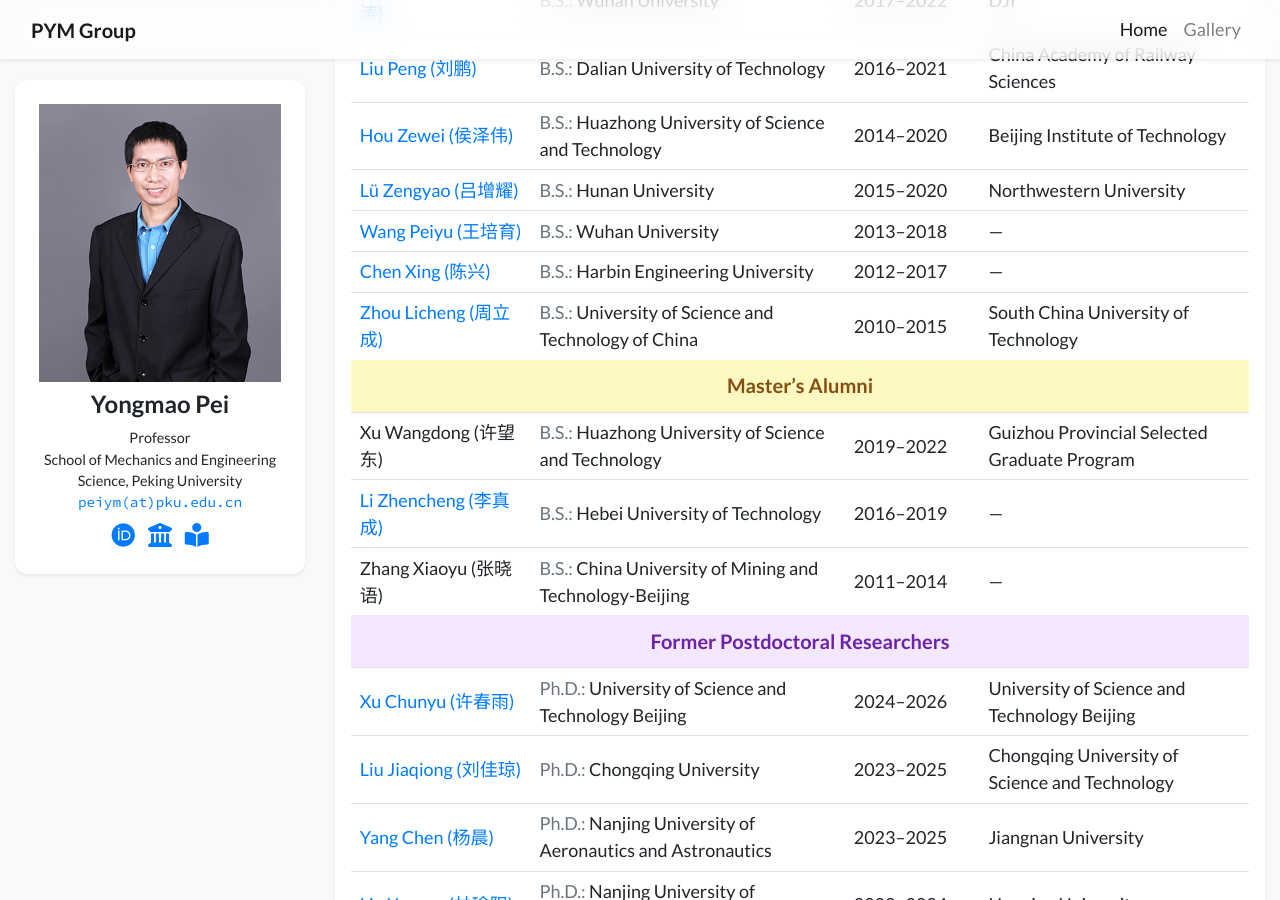
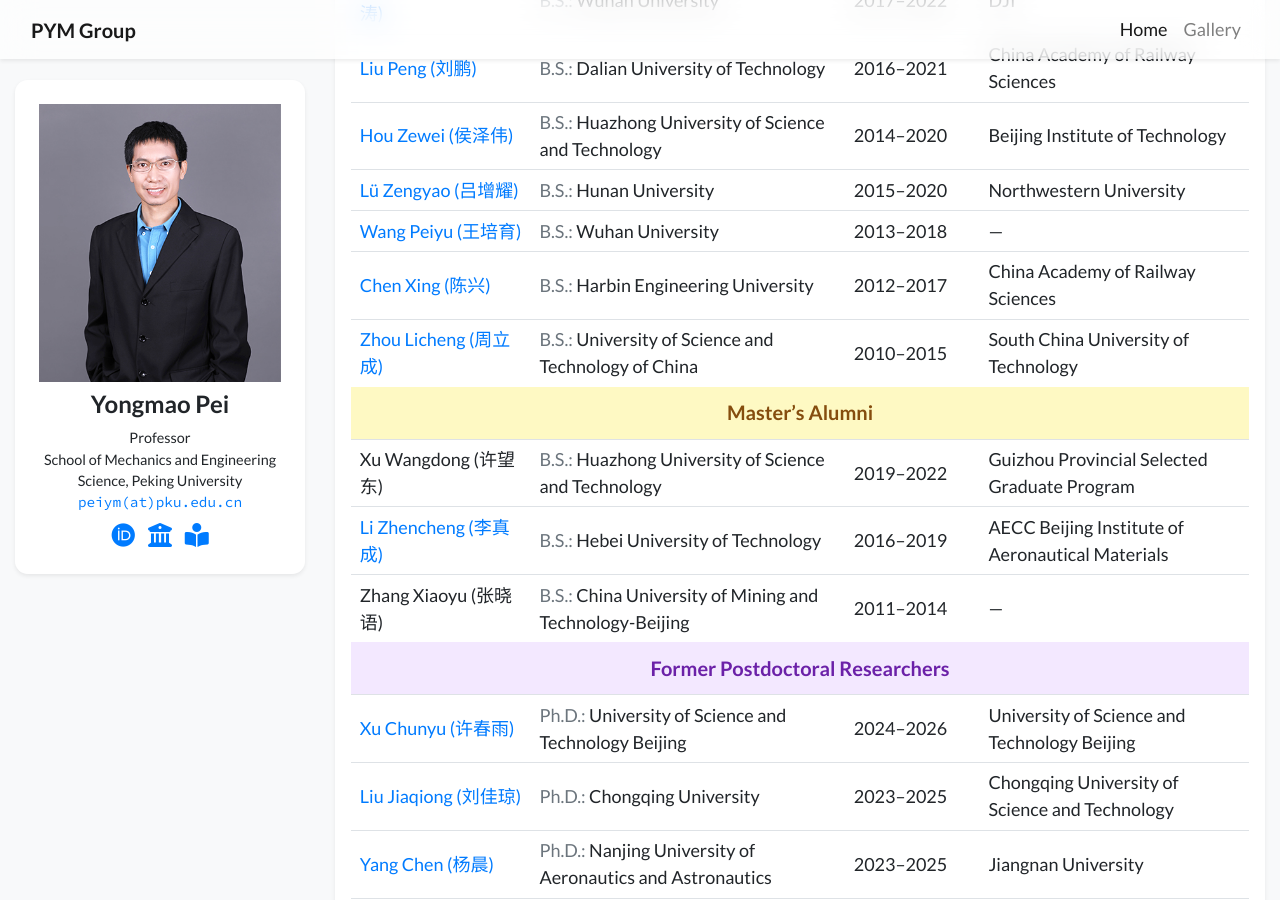
Before and after one commit to WuLin0919/PYM-GROUP, a Jekyll site: the page built from index.html, in a window 1280 px wide and 900 px high, scrolled down 2622 px. Built offline with Jekyll 4.4.1, drawn with Linux system fonts in a browser that asks for light colours; nearby versions of some CDN libraries; a style sheet for code colours, icons or effects is not loaded.

Commit message:
Add destinations for Xing Chen and Zhencheng Li

```diff
--- a/_data/members.yml
+++ b/_data/members.yml
@@ -208,6 +208,7 @@ members:
     doctoral: Peking University
     degree: Ph.D.
     period: 2012–2017
+    destination: China Academy of Railway Sciences
   - category: Ph.D. Graduate
     name: Zhou Licheng
     name_zh: 周立成
@@ -232,6 +233,7 @@ members:
     undergraduate: Hebei University of Technology
     degree: M.S.
     period: 2016–2019
+    destination: AECC Beijing Institute of Aeronautical Materials
   - category: Master's Graduate
     name: Zhang Xiaoyu
     name_zh: 张晓语
```
